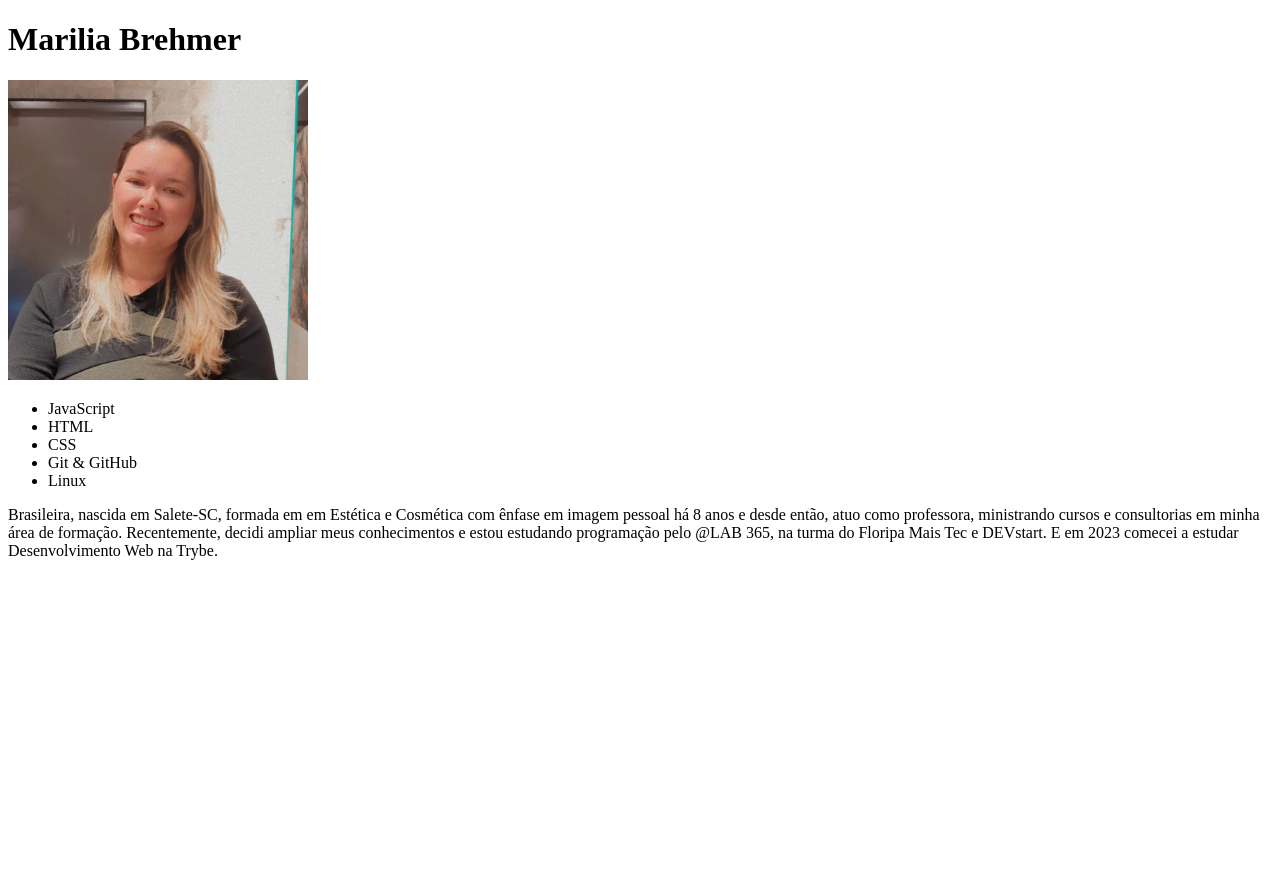
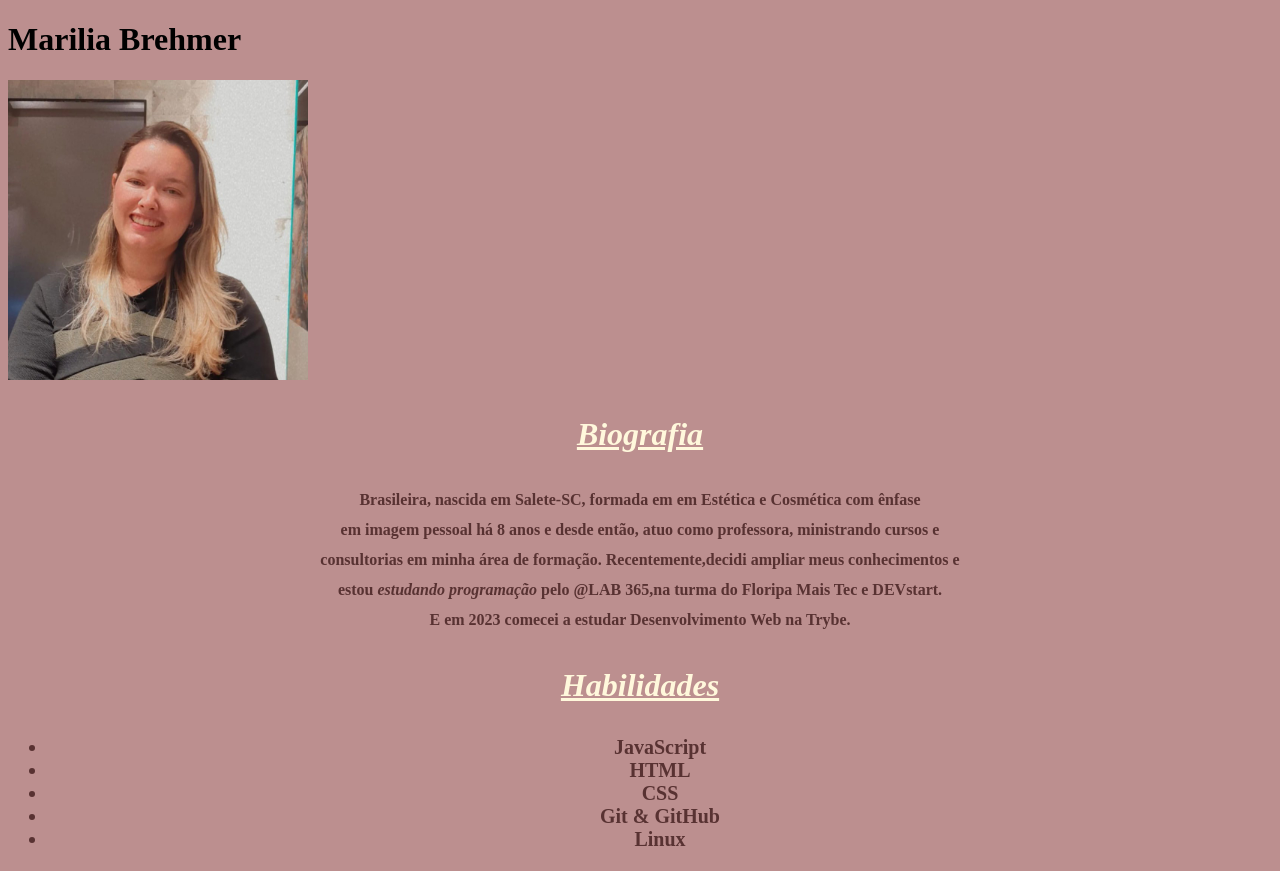
Before and after one commit to mariliaBrehmer/mariliaBrehmer.github.io, a plain HTML site: page index.html in a window 1280 px wide. Before the commit the page ends 800 px from the top, so only its background shows below. Drawn offline with Linux system fonts and the light colour scheme.

Commit message:
primeiras alterações em css

```diff
--- a/index.html
+++ b/index.html
@@ -5,24 +5,56 @@
     <meta http-equiv="X-UA-Compatible" content="IE=edge">
     <meta name="viewport" content="width=device-width, initial-scale=1.0">
     <title>Portfólio</title>
+    <link rel="stylesheet" type="text/css" href="style.css">
+    <style>
+      /*h3{
+        font-size: 2em;
+        font-weight: bolder;
+        color: cornsilk;
+        font-style: oblique;
+        text-align: center;
+        text-decoration: underline;
+      }
+body{
+  background-color: rosybrown;
+}
+p{
+  line-height: 30px;
+  text-align: center;
+  color: rgb(88, 50, 50);
+  font-weight: bolder;
+}
+#conteudo{
+text-align: center;
+}
+.lista{
+  text-align: center;
+  font-size: 20px;
+  font-weight: bolder;
+  color: rgb(88, 50, 50);
+}*/
+    </style>
 
 </head>
 
 <body>
     <h1>Marilia Brehmer</h1>
   <img src="./fotomarilia.jpeg" alt="Minha foto" width="300px">
-  <ul>
+  <h3>Biografia</h3>
+  <p id="conteudo">Brasileira, nascida em  Salete-SC, formada em em Estética e Cosmética com ênfase<br>
+    em imagem pessoal há 8 anos e desde então, atuo como professora, ministrando cursos e<br>
+    consultorias em minha área de formação. Recentemente,decidi ampliar meus conhecimentos e <br>
+    estou <em>estudando programação</em> pelo @LAB 365,na turma do Floripa Mais Tec e DEVstart.<br>
+    E em 2023 comecei a estudar Desenvolvimento Web na <strong>Trybe</strong>.</p>
+     <h3>Habilidades</h3>
+  <ul class="lista">
     <li>JavaScript</li>
     <li>HTML</li>
     <li>CSS</li>
     <li>Git & GitHub</li>
     <li>Linux</li>
   </ul>
-  <p>Brasileira, nascida em  Salete-SC, formada em em Estética e Cosmética com ênfase em
-    imagem pessoal há 8 anos e desde então, atuo como professora, ministrando cursos e
-    consultorias em minha área de formação. Recentemente, decidi ampliar meus conhecimentos
-    e estou estudando programação pelo @LAB 365, na turma do Floripa Mais Tec e DEVstart.
-     E em 2023 comecei a estudar Desenvolvimento Web na Trybe.</p>
+
 
 </body>
 </html>
--- /dev/null
+++ b/style.css
@@ -0,0 +1,26 @@
+h3{
+    font-size: 2em;
+    font-weight: bolder;
+    color: cornsilk;
+    font-style: oblique;
+    text-align: center;
+    text-decoration: underline;
+  }
+body{
+background-color: rosybrown;
+}
+p{
+line-height: 30px;
+text-align: center;
+color: rgb(88, 50, 50);
+font-weight: bolder;
+}
+#conteudo{
+text-align: center;
+}
+.lista{
+text-align: center;
+font-size: 20px;
+font-weight: bolder;
+color: rgb(88, 50, 50);
+}
```
Also changed, not shown: #style.css (deleted).
